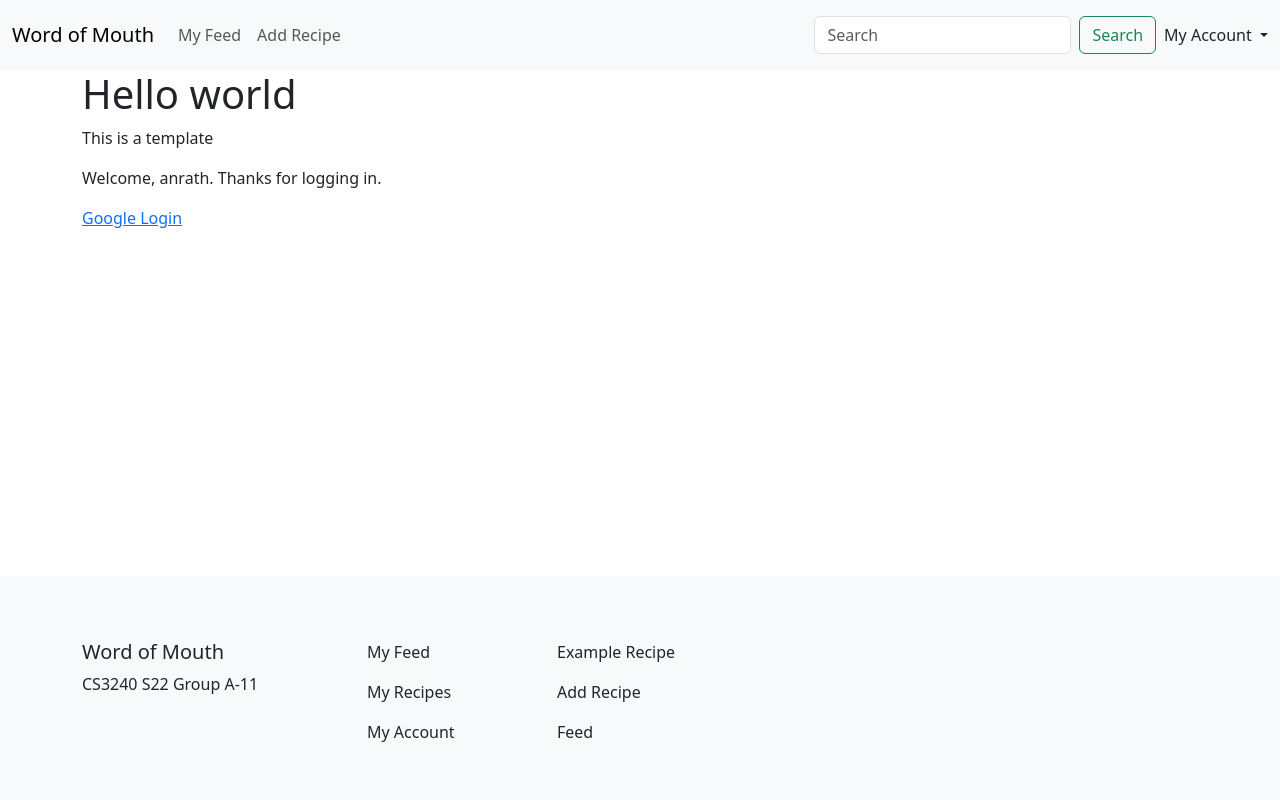
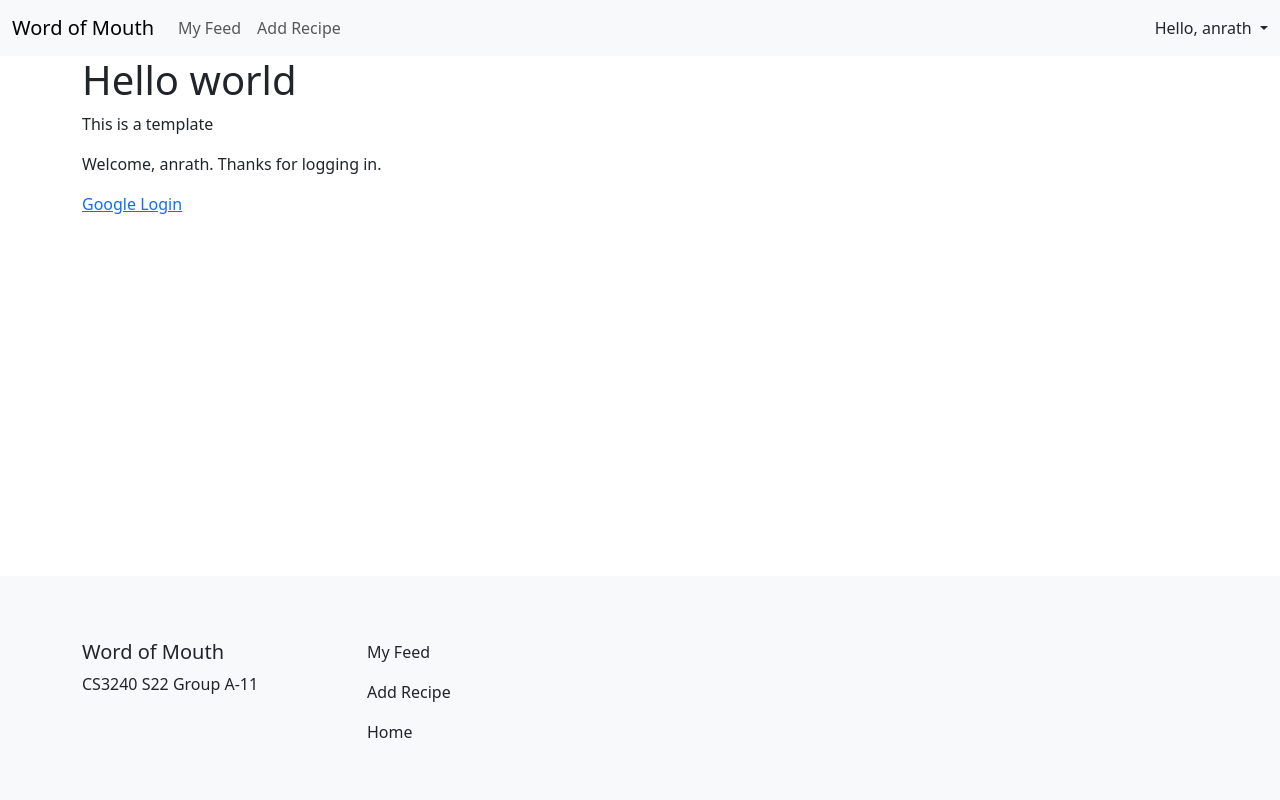
Before and after one commit to uva-cs3240-s22/group-project-a-11, a Django app: page / in a window 1280 px wide. Run offline with Django 4.2, Linux system fonts and the light colour scheme; a user stored in the database is signed in; some libraries are stand-ins or nearby versions.

Commit message:
updated navbar/footer

```diff
--- a/templates/footer.html
+++ b/templates/footer.html
@@ -1,3 +1,4 @@
+{% load socialaccount %}
 <footer class="footer mt-auto py-3 bg-light">
     <div class="container text-md-start mt-5">
         <div class="row mt-3">
@@ -7,16 +8,11 @@
             </div>
             <div class="col-md-2 col-lg-2 col-xl-2 mb-4">
                 <p><a href="feed" class="text-reset text-decoration-none">My Feed</a></p>
-                <p><a href="#" class="text-reset text-decoration-none">My Recipes</a></p>
-                <p><a href="#" class="text-reset text-decoration-none">My Account</a></p>
+                {% if user.is_authenticated %}
+                    <p><a href="/recipeSubmission" class="text-reset text-decoration-none">Add Recipe</a></p>
+                {% endif %}
+                <p><a href="/" class="text-reset text-decoration-none">Home</a></p>
             </div>
-            <div class="col-md-2 col-lg-2 col-xl-2 mb-4">
-                <p><a href="/recipe/1" class="text-reset text-decoration-none">Example Recipe</a></p>
-                <p><a href="/recipeSubmission" class="text-reset text-decoration-none">Add Recipe</a></p>
-                <p><a href="/feed" class="text-reset text-decoration-none">Feed</a></p>
-            </div>
-
-
         </div>
     </div>
 </footer>
--- a/templates/navbar.html
+++ b/templates/navbar.html
@@ -17,24 +17,24 @@
                 {% endif %}
             </ul>
 
-            <form class="nav-item d-flex ms-auto" style="margin-block-end: 0; padding: .5rem">
-                <input class="form-control me-2" type="search" placeholder="Search" aria-label="Search">
-                <button class="btn btn-outline-success" type="submit">Search</button>
-            </form>
+{#            <form class="nav-item d-flex ms-auto" style="margin-block-end: 0; padding: .5rem">#}
+{#                <input class="form-control me-2" type="search" placeholder="Search" aria-label="Search">#}
+{#                <button class="btn btn-outline-success" type="submit">Search</button>#}
+{#            </form>#}
 
-            <div class="nav-item dropdown">
+            <div class="nav-item dropdown" style="margin-left: auto">
 
                 {% if user.is_authenticated %}
                     <a class="nav-link dropdown-toggle" href="#" id="navbarDropdown" role="button"
                        data-bs-toggle="dropdown" aria-expanded="false">
-                        My Account
+                        Hello, {{ user.username }}
                     </a>
                     <ul class="dropdown-menu" aria-labelledby="navbarDropdown">
-                        <li><a class="dropdown-item" href="#">My Recipes</a></li>
-                        <li><a class="dropdown-item" href="#">Settings</a></li>
-                        <li>
-                            <hr class="dropdown-divider">
-                        </li>
+{#                        <li><a class="dropdown-item" href="#">My Recipes</a></li>#}
+{#                        <li><a class="dropdown-item" href="#">Settings</a></li>#}
+{#                        <li>#}
+{#                            <hr class="dropdown-divider">#}
+{#                        </li>#}
                         <li><a class="dropdown-item" href="/accounts/logout">Log Out</a></li>
                     </ul>
                 {% else %}
```
